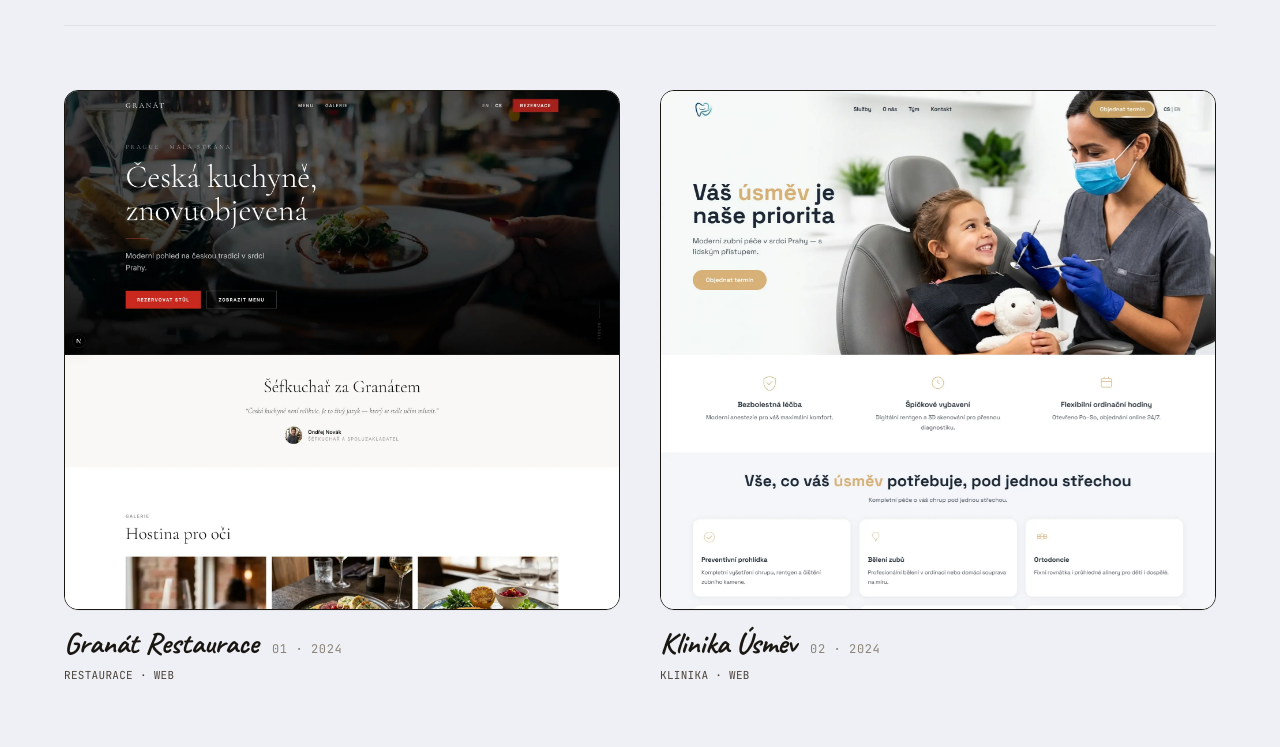
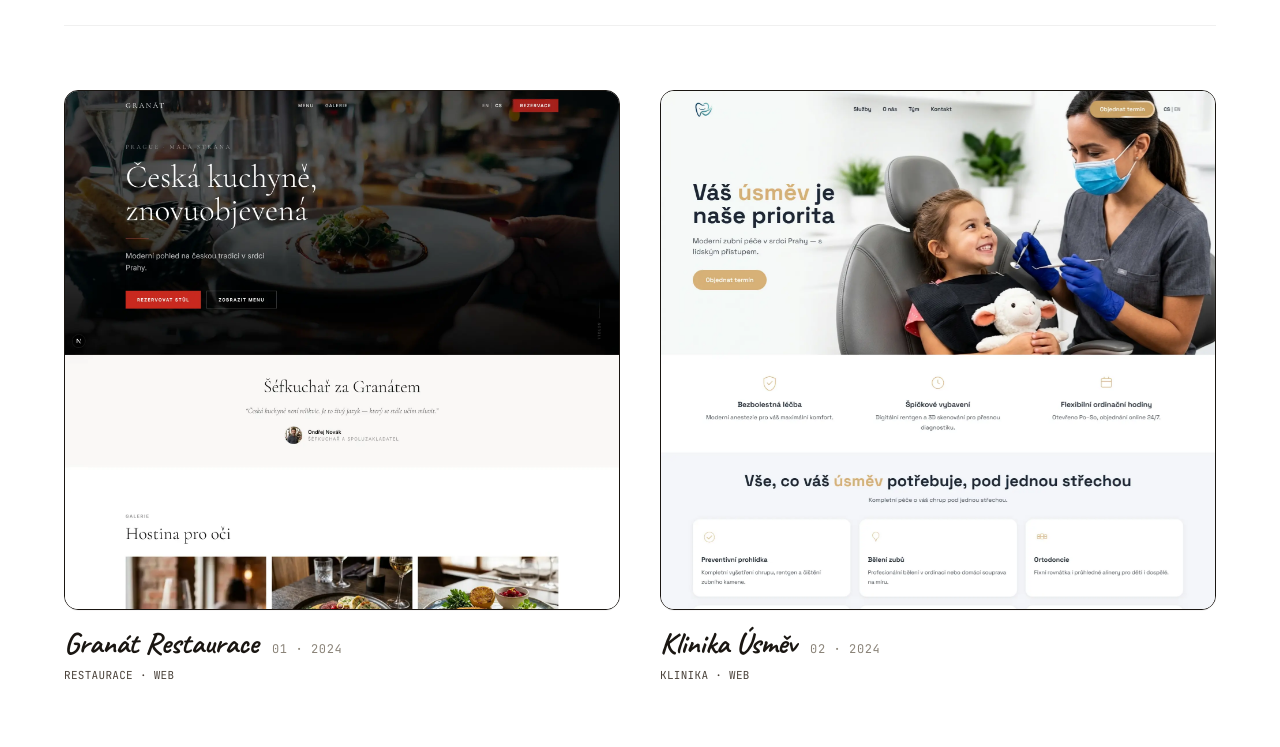
Before and after one commit to Pavelll98/pavelweb, a plain HTML site: page portfolio.html in a window 1280 px wide. Shown: the part 233-980 px from the top of the page. Drawn offline with Linux system fonts and the light colour scheme.

Commit message:
fix: white background on portfolio page
Co-Authored-By: Claude Sonnet 4.6 <noreply@anthropic.com>

```diff
--- a/portfolio.html
+++ b/portfolio.html
@@ -44,7 +44,7 @@
 
   <style>
     /* ── Page overrides ─────────────────────────────────────── */
-    body { background: #eef0f5; }
+    body { background: #fff; }
 
     /* ── Portfolio tokens ───────────────────────────────────── */
     :root {
```
